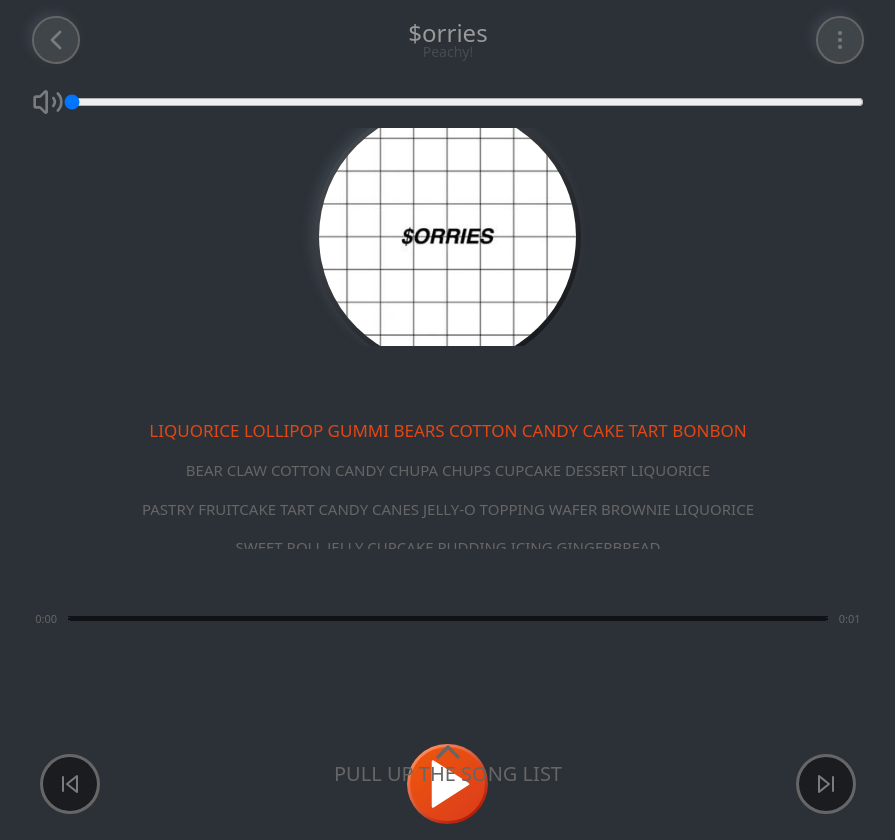
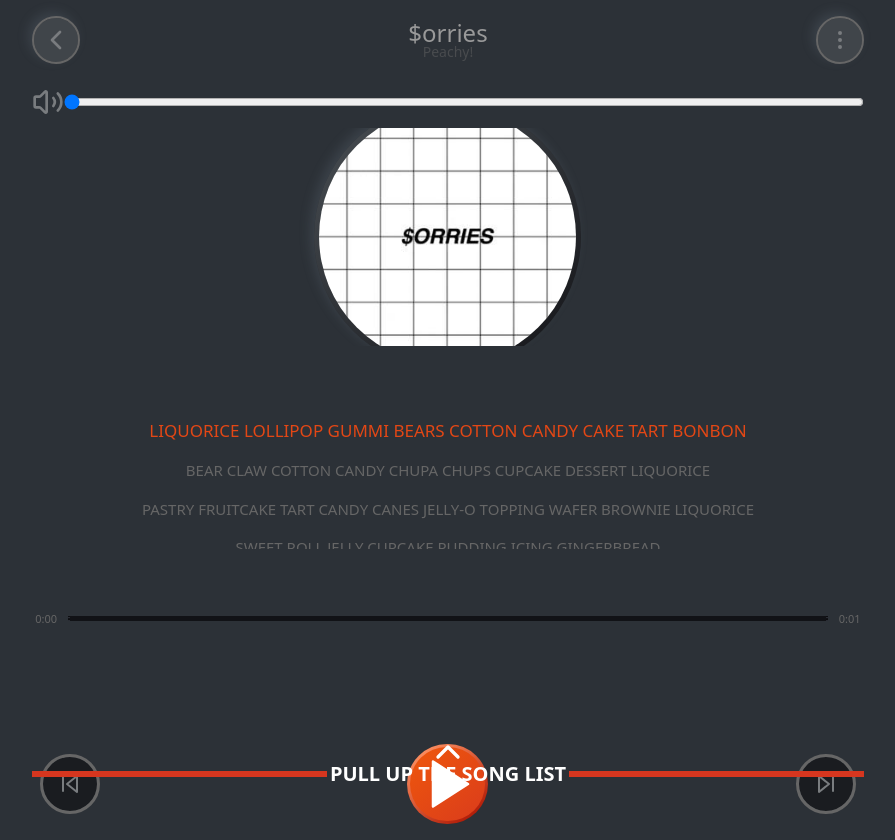
Before and after one commit to farisbrandone/dark-mode-music-player, a React (Vite) app: page / in a window 1280 px wide. Shown: the whole page, without its empty margins (192-1087 px from the left). Built offline with nearby package versions, Linux system fonts and the light colour scheme.

Commit message:
change footer

```diff
--- a/src/components/Footer.jsx
+++ b/src/components/Footer.jsx
@@ -15,15 +15,19 @@ function Footer() {
 
   return (
     <div
-      className="p-0 w-full sm:max-w-[1024px] absolute bottom-0 sm:bottom-1 cursor-pointer"
+      className="p-0 w-full flex sm:max-w-[1024px] absolute bottom-0 sm:bottom-1 cursor-pointer "
       onClick={handlePullUp}
     >
-      <div className="w-full p-0 -mb-3">
-        <ChevronUp size={40} color="#666666" className="mr-auto ml-auto" />
+      <div className="w-full ">
+        <div className="w-full p-0 -mb-3">
+          <ChevronUp size={40} color="white" className="mr-auto ml-auto" />
+        </div>
+        <div className="w-full flex ">
+          <p className="text-center pl-2 pr-2 text-xs flex items-center sm:text-xl w-full opacity-[0,2832] p-0 pb-2 text-white font-bold footer-me">
+            PULL UP THE SONG LIST
+          </p>
+        </div>
       </div>
-      <p className="text-center text-xs sm:text-xl w-full opacity-[0,2832] p-0 pb-2 ">
-        PULL UP THE SONG LIST
-      </p>
     </div>
   );
 }
--- a/src/index.css
+++ b/src/index.css
@@ -227,3 +227,20 @@ body {
   /* Coin de la fenêtre */
   background: #bfb6a3;
 }
+
+.footer-me::before {
+  content: "";
+  border: 3px solid #d6361f;
+  height: 3px;
+  display: inline-block;
+  flex: 1;
+  margin-right: 3px;
+}
+.footer-me::after {
+  content: "";
+  border: 3px solid #d6361f;
+  height: 3px;
+  display: inline-block;
+  flex: 1;
+  margin-left: 3px;
+}
```
